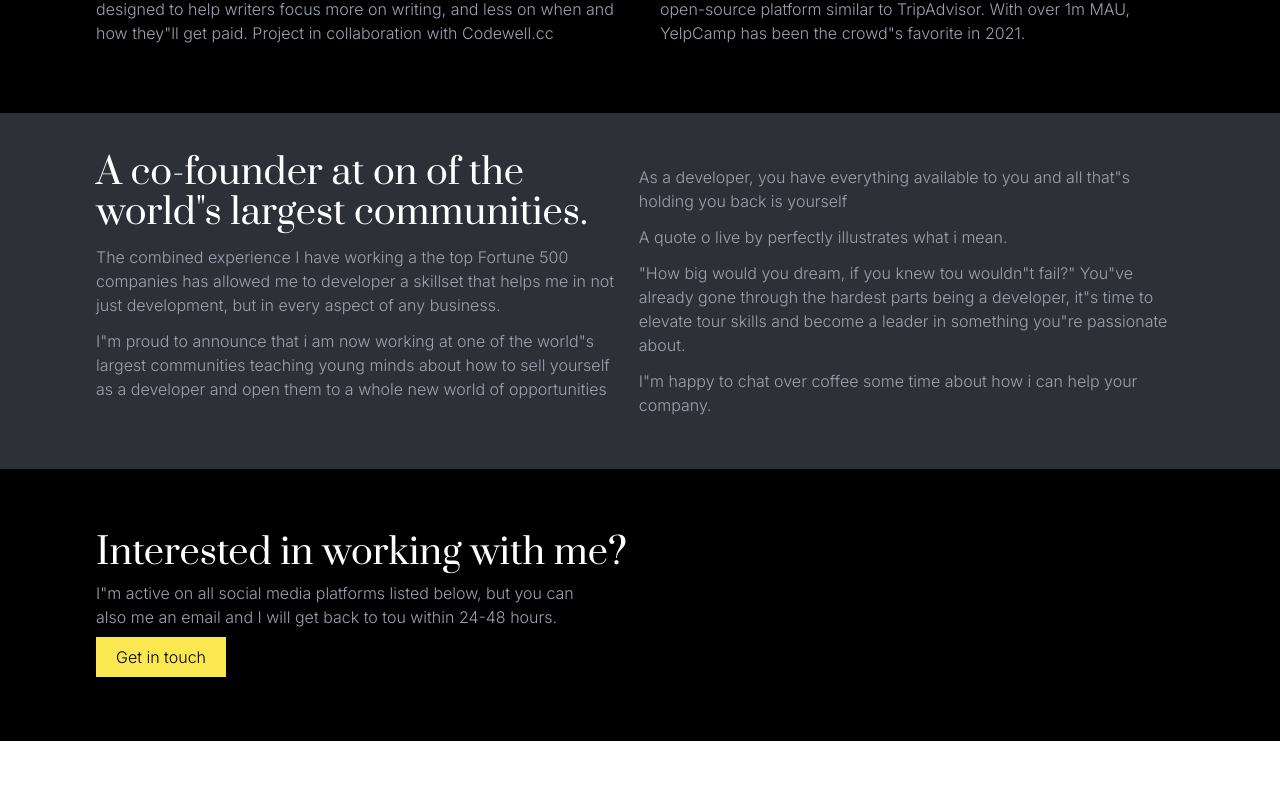
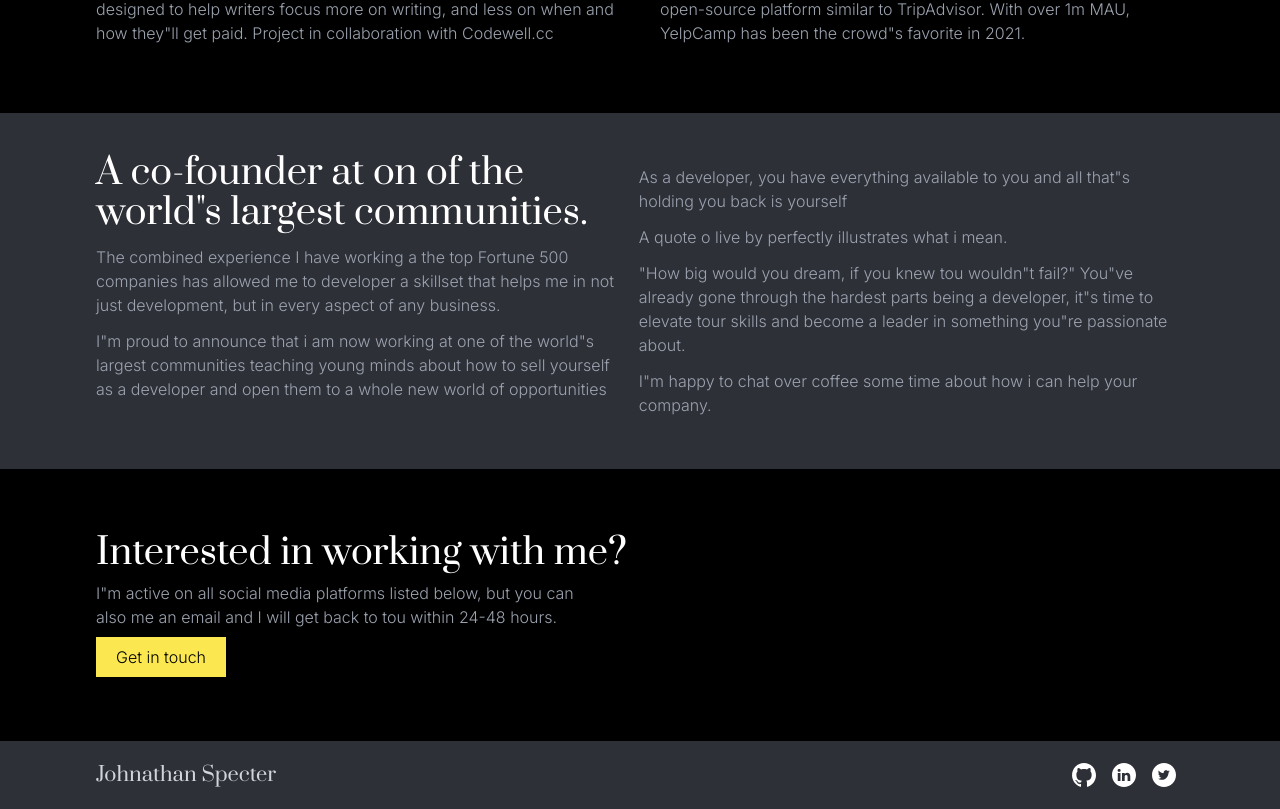
Before and after one commit to Mateusz-Zygadlo/web-developer-portfolio, a React (Create React App) app: page / in a window 1280 px wide. Shown: the part 797-1606 px from the top of the page. Before the commit the page ends 1538 px from the top, so only its background shows below. Built offline with nearby package versions, Linux system fonts and the light colour scheme.

Commit message:
create Footer section | final

```diff
--- /dev/null
+++ b/src/assets/social icons/index.ts
@@ -0,0 +1,9 @@
+import Github from './Github.svg'
+import LinkedIn from './LinkedIn.svg'
+import Twitter from './Twitter.svg'
+
+export {
+  Github,
+  LinkedIn,
+  Twitter
+}
--- /dev/null
+++ b/src/components/Footer.tsx
@@ -0,0 +1,22 @@
+import React from 'react'
+import { FOOTER_CONTENT } from '../content'
+
+export const Footer = () => {
+  const { logos } = FOOTER_CONTENT
+
+  return(
+    <div className="flex justify-between md:px-16 py-5 lg:px-24 px-5 bg-light-gray items-center">
+      <h1 className="text-xl text-gray-300 cursor-default">Johnathan Specter</h1>
+      <div className="flex">
+        {logos.map((logo, index: number) => (
+          <img
+            key={index}
+            src={logo}
+            alt="logo"
+            className="mx-2"
+          />
+        ))}
+      </div>
+    </div>
+  )
+}
--- a/src/components/Navbar.tsx
+++ b/src/components/Navbar.tsx
@@ -21,7 +21,7 @@ export const Navbar = () => {
 
   return(
     <div
-      className="flex justify-between items-center md:px-16 lg:px-24 px-5 py-2 md:py-4 sticky top-0 left-0 w-full z-50 bg-black"
+      className="flex justify-between items-center md:px-16 lg:px-24 px-5 py-4 sticky top-0 left-0 w-full z-50 bg-black"
       ref={myRef}
     >
       <h1 className="text-xl text-gray-300 cursor-default">Johnathan Specter</h1>
@@ -38,11 +38,11 @@ export const Navbar = () => {
       ) : (
         <>
           {isOpen ? (
-            <div className="border bg-white absolute top-2 -right-2 p-4">
+            <div className="border bg-white absolute top-2 md:top-2 right-3 md:right-14 p-4">
               <img
                 src={Images.Close}
                 alt="close"
-                className="absolute right-4 top-4 scale-150 cursor-pointe"
+                className="absolute right-4 top-4 scale-150 cursor-pointer"
                 onClick={() => setIsOpen(false)}
               />
               <ul className="mb-3 pb-1 border-b flex flex-col items-center">
--- a/src/components/index.ts
+++ b/src/components/index.ts
@@ -4,3 +4,4 @@ export { Header } from './Header'
 export { Card } from './Card'
 export { History } from './History'
 export { Contact } from './Contact'
+export {  Footer } from './Footer'
--- a/src/content.ts
+++ b/src/content.ts
@@ -39,3 +39,11 @@ export const CONTACT_CONTENT = {
   h1: 'Interested in working with me?',
   p: 'I"m active on all social media platforms listed below, but you can also me an email and I will get back to tou within 24-48 hours.',
 }
+
+export const FOOTER_CONTENT = {
+  logos: [
+    Images.Github,
+    Images.LinkedIn,
+    Images.Twitter,
+  ],
+}
--- a/src/pages/Home.tsx
+++ b/src/pages/Home.tsx
@@ -4,6 +4,7 @@ import {
   Header,
   History,
   Contact,
+  Footer,
 } from '../components'
 import { useScrollToTop } from '../hooks'
 
@@ -16,6 +17,7 @@ export const Home = () => {
       <Header />
       <History />
       <Contact />
+      <Footer />
     </div>
   )
 }
```
Also changed, not shown: src/assets/index.ts (+9 -1 lines).
